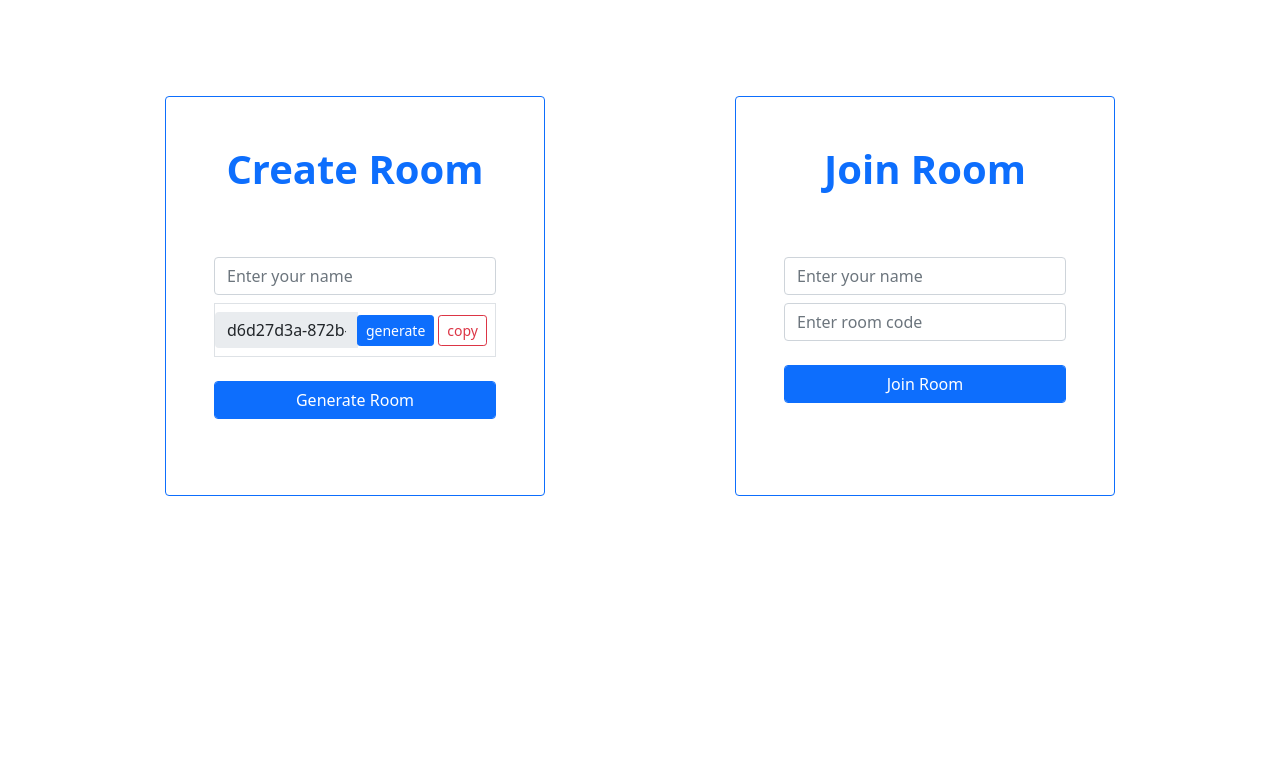
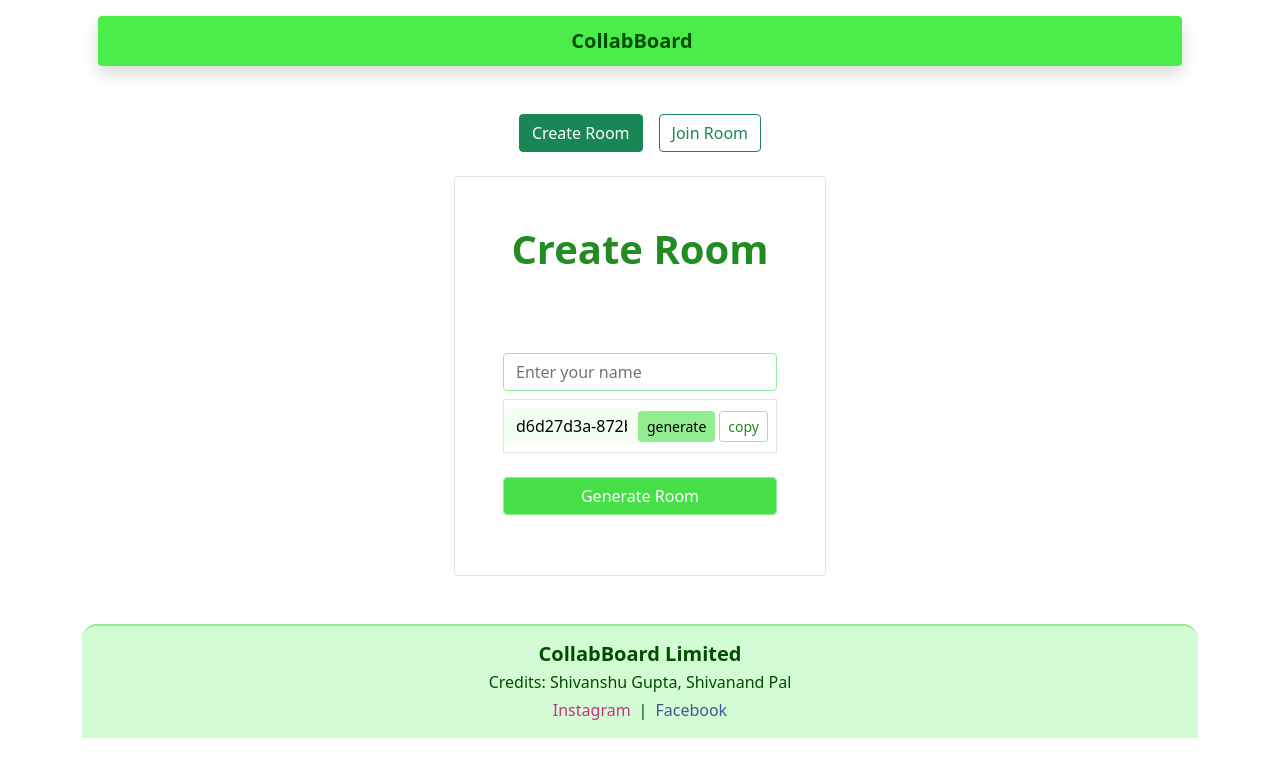
Before and after one commit to shivanandpal91/CollabBoard, a React (Vite) app in the folder frontend/: page / in a window 1280 px wide. Shown: the top 776 px of the page. Built offline with nearby package versions, Linux system fonts and the light colour scheme; no server answers.

Commit message:
Initial commit on b1

```diff
--- a/frontend/src/App.jsx
+++ b/frontend/src/App.jsx
@@ -6,6 +6,9 @@ import io from "socket.io-client";
 import "./App.css";
 
 import Forms from "./components/Forms";
+import Footer from "./components/Footer/Footer.jsx";
+import FormHeader from "./components/Header/FormHeader";
+
 import RoomPage from "./pages/RoomPage";
 
 const server = "http://localhost:5000";
@@ -23,7 +26,7 @@ const App = () => {
   const [users, setUsers] = useState([]);
   const [peers, setPeers] = useState({});
   const [myPeer, setMyPeer] = useState(null);
-  const [openVideo, setOpenVideo] = useState(true);
+  const [openVideo, setOpenVideo] = useState(false);
 
   const videoGrid = useRef(null);
 
@@ -106,14 +109,19 @@ const App = () => {
       <Routes>
         <Route
           path="/"
-          element={
+          element = {
+  <div className="d-flex flex-column h-100">
+    <FormHeader />
     <Forms
       uuid={uuid}
       setMyPeer={setMyPeer}
       socket={socket}
       setUser={setUser}
     />
+    <Footer />
+  </div>
 }
+
         />
         <Route
           path="/:roomId"
@@ -123,10 +131,10 @@ const App = () => {
     onClick={() => setOpenVideo(!openVideo)}
     style={{
       position: "absolute",
-                  top: "10px",
+      top: "60px", // moved downward
       right: "10px",
       zIndex: "100",
-                  backgroundColor: "white",
+      backgroundColor: "#1E865A",
       border: "none",
       padding: "10px",
       borderRadius: "5px",
@@ -136,7 +144,7 @@ const App = () => {
     Open Video
   </button>
   <div
-                className="video-grid h-100 position-fixed top-0 "
+    className="video-grid h-100 position-fixed top-0"
     style={{
       zIndex: 1000,
       right: openVideo ? "0" : "-100%",
@@ -144,7 +152,7 @@ const App = () => {
     ref={videoGrid}
   >
     <button
-                  className="btn btn-light  "
+      className="btn btn-light"
       onClick={() => setOpenVideo(false)}
     >
       Close
@@ -161,7 +169,9 @@ const App = () => {
     users={users}
     setUsers={setUsers}
   />
+  <Footer start />
 </>
+
           }
         />
       </Routes>
--- /dev/null
+++ b/frontend/src/components/Footer/Footer.jsx
@@ -0,0 +1,42 @@
+const Footer = () => {
+  return (
+    <footer
+      className="text-center p-3 mt-5" // adds top margin using Bootstrap
+      style={{
+        backgroundColor: "#d4fcd4",
+        borderTop: "2px solid #90ee90",
+        borderRadius: "15px 15px 0 0",
+        color: "#004d00",
+        marginTop: "50px", // adds custom margin if needed more spacing
+      }}
+    >
+      <h5 className="mb-1 fw-bold">CollabBoard Limited</h5>
+      <p className="mb-1">
+        Credits: Shivanshu Gupta, Shivanand Pal
+      </p>
+      <div>
+        <a
+          href="https://instagram.com"
+          target="_blank"
+          rel="noopener noreferrer"
+          className="mx-2 text-decoration-none"
+          style={{ color: "#C13584" }}
+        >
+          Instagram
+        </a>
+        |
+        <a
+          href="https://facebook.com"
+          target="_blank"
+          rel="noopener noreferrer"
+          className="mx-2 text-decoration-none"
+          style={{ color: "#3b5998" }}
+        >
+          Facebook
+        </a>
+      </div>
+    </footer>
+  );
+};
+
+export default Footer;
--- a/frontend/src/components/Forms/CreateRoomForm/index.jsx
+++ b/frontend/src/components/Forms/CreateRoomForm/index.jsx
@@ -1,5 +1,6 @@
 import { useState } from "react";
 import { useNavigate } from "react-router-dom";
+import { toast } from "react-toastify";
 import Peer from "peerjs";
 
 const CreateRoomForm = ({ uuid, socket, setUser, setMyPeer }) => {
@@ -10,8 +11,6 @@ const CreateRoomForm = ({ uuid, socket, setUser, setMyPeer }) => {
 
   const handleCreateRoom = (e) => {
     e.preventDefault();
-
-    // {name,roomId, userId, host, presenter}
 
     const myPeer = new Peer(undefined, {
       host: "/",
@@ -35,6 +34,7 @@ const CreateRoomForm = ({ uuid, socket, setUser, setMyPeer }) => {
       console.log(roomData);
       socket.emit("userJoined", roomData);
     });
+
     myPeer.on("error", (err) => {
       console.log("peer connection error", err);
       myPeer.reconnect();
@@ -50,28 +50,36 @@ const CreateRoomForm = ({ uuid, socket, setUser, setMyPeer }) => {
           placeholder="Enter your name"
           value={name}
           onChange={(e) => setName(e.target.value)}
+          style={{ borderColor: "#90ee90" }}
         />
       </div>
-      <div className="form-group border">
-        <div className="input-group d-flex align-items-center jusitfy-content-center">
+      <div className="form-group border" style={{ borderColor: "#90ee90" }}>
+        <div className="input-group d-flex align-items-center justify-content-center">
           <input
             type="text"
             value={roomId}
             className="form-control my-2 border-0"
             disabled
             placeholder="Generate room code"
+            style={{ backgroundColor: "#f4fff4", color: "#000" }}
           />
           <div className="input-group-append">
             <button
-              className="btn btn-primary btn-sm me-1"
+              className="btn btn-success btn-sm me-1"
               onClick={() => setRoomId(uuid())}
               type="button"
+              style={{ backgroundColor: "#90ee90", borderColor: "#90ee90", color: "#000" }}
             >
               generate
             </button>
             <button
-              className="btn btn-outline-danger btn-sm me-2"
+              className="btn btn-outline-success btn-sm me-2"
               type="button"
+              onClick={() => {
+                navigator.clipboard.writeText(roomId);
+                toast.success("Room ID copied!");
+              }}
+              style={{ borderColor: "#90ee90", color: "#228B22" }}
             >
               copy
             </button>
@@ -81,7 +89,8 @@ const CreateRoomForm = ({ uuid, socket, setUser, setMyPeer }) => {
       <button
         type="submit"
         onClick={handleCreateRoom}
-        className="mt-4 btn-primary btn-block form-control"
+        className="mt-4 btn btn-success btn-block form-control"
+        style={{ backgroundColor: "#47df47ff", borderColor: "#90ee90" }}
       >
         Generate Room
       </button>
--- a/frontend/src/components/Forms/JoinRoomForm/index.jsx
+++ b/frontend/src/components/Forms/JoinRoomForm/index.jsx
@@ -11,7 +11,6 @@ const JoinRoomForm = ({ uuid, socket, setUser, setMyPeer }) => {
   const handleRoomJoin = (e) => {
     e.preventDefault();
 
-    // open peer connccction with socket.io server
     const myPeer = new Peer(undefined, {
       host: "/",
       port: 5001,
@@ -33,6 +32,7 @@ const JoinRoomForm = ({ uuid, socket, setUser, setMyPeer }) => {
       navigate(`/${roomId}`);
       socket.emit("userJoined", roomData);
     });
+
     myPeer.on("error", (err) => {
       console.log("peer connection error", err);
       myPeer.reconnect();
@@ -48,6 +48,7 @@ const JoinRoomForm = ({ uuid, socket, setUser, setMyPeer }) => {
           placeholder="Enter your name"
           value={name}
           onChange={(e) => setName(e.target.value)}
+          style={{ borderColor: "#90ee90" }}
         />
       </div>
       <div className="form-group">
@@ -57,12 +58,14 @@ const JoinRoomForm = ({ uuid, socket, setUser, setMyPeer }) => {
           placeholder="Enter room code"
           value={roomId}
           onChange={(e) => setRoomId(e.target.value)}
+          style={{ borderColor: "#90ee90" }}
         />
       </div>
       <button
         type="submit"
         onClick={handleRoomJoin}
-        className="mt-4 btn-primary btn-block form-control"
+        className="mt-4 btn btn-success btn-block form-control"
+        style={{ backgroundColor: "#47df47ff", borderColor: "#90ee90" }}
       >
         Join Room
       </button>
--- a/frontend/src/components/Forms/index.jsx
+++ b/frontend/src/components/Forms/index.jsx
@@ -1,28 +1,51 @@
+import { useState } from "react";
 import CreateRoomForm from "./CreateRoomForm";
 import JoinRoomForm from "./JoinRoomForm";
-
 import "./index.css";
 
 const Forms = ({ uuid, socket, setUser, setMyPeer }) => {
+  const [showCreate, setShowCreate] = useState(true);
+
   return (
-    <div className="row h-100 pt-5">
-      <div className="col-md-4 mt-5 form-box p-5 border border-primary rounded-2 mx-auto d-flex flex-column align-items-center">
-        <h1 className="text-primary fw-bold">Create Room</h1>
+    <div className="d-flex flex-column align-items-center h-100 pt-5">
+      <div className="mb-4">
+        <button
+          className={`btn mx-2 ${showCreate ? "btn-success" : "btn-outline-success"}`}
+          onClick={() => setShowCreate(true)}
+        >
+          Create Room
+        </button>
+        <button
+          className={`btn mx-2 ${!showCreate ? "btn-success" : "btn-outline-success"}`}
+          onClick={() => setShowCreate(false)}
+        >
+          Join Room
+        </button>
+      </div>
+
+      <div
+        className="col-md-4 form-box p-5 border rounded-2 mx-auto d-flex flex-column align-items-center"
+        style={{ borderColor: "#90ee90" }}
+      >
+        <h1 className="fw-bold mb-4" style={{ color: "#228B22" }}>
+          {showCreate ? "Create Room" : "Join Room"}
+        </h1>
+
+        {showCreate ? (
           <CreateRoomForm
             uuid={uuid}
             setMyPeer={setMyPeer}
             socket={socket}
             setUser={setUser}
           />
-      </div>
-      <div className="col-md-4 mt-5 form-box p-5 border border-primary rounded-2 mx-auto d-flex flex-column align-items-center">
-        <h1 className="text-primary fw-bold">Join Room</h1>
+        ) : (
           <JoinRoomForm
             uuid={uuid}
             setMyPeer={setMyPeer}
             socket={socket}
             setUser={setUser}
           />
+        )}
       </div>
     </div>
   );
--- /dev/null
+++ b/frontend/src/components/Header/FormHeader.jsx
@@ -0,0 +1,19 @@
+const FormHeader = () => {
+  return (
+    <nav
+      className="navbar navbar-expand-lg mx-3 mt-3 rounded shadow"
+      style={{
+        backgroundColor: "#4aed4aff",
+        borderRadius: "15px",
+      }}
+    >
+      <div className="container-fluid justify-content-center">
+        <span className="navbar-brand mb-0 h1 fw-bold" style={{ color: "#004d00" }}>
+          CollabBoard
+        </span>
+      </div>
+    </nav>
+  );
+};
+
+export default FormHeader;
--- /dev/null
+++ b/frontend/src/components/Header/RoomHeader.jsx
@@ -0,0 +1,41 @@
+const RoomHeader = ({ user, onLeave }) => {
+  return (
+    <nav
+      className="navbar navbar-expand-md w-100"
+      style={{
+        backgroundColor: "#55dc99ff",
+        padding: "0.4rem 1rem",
+        color: "white",
+        fontSize: "1rem",
+        fontWeight: 500,
+        borderBottomLeftRadius: "30px",
+        borderBottomRightRadius: "30px",
+        boxShadow: "0 6px 12px rgba(0, 0, 0, 0.15)",
+      }}
+    >
+      <div className="container-fluid">
+        <div className="navbar-brand text-white">
+          Room_Id: {user?.roomId || "Unknown"}
+        </div>
+
+        <div className="d-flex ms-auto align-items-center">
+          <span className="me-3">You: {user?.name || "N/A"}</span>
+          <button
+            className="btn btn-sm"
+            style={{
+              backgroundColor: "#a84625ff",
+              color: "white",
+              fontWeight: 500,
+              borderRadius: "10px",
+            }}
+            onClick={onLeave}
+          >
+            Leave Room
+          </button>
+        </div>
+      </div>
+    </nav>
+  );
+};
+
+export default RoomHeader;
--- a/frontend/src/pages/RoomPage/index.jsx
+++ b/frontend/src/pages/RoomPage/index.jsx
@@ -1,9 +1,10 @@
 import { useState, useRef, useEffect } from "react";
-
 import "./index.css";
 
 import WhiteBoard from "../../components/Whiteboard";
 import Chat from "../../components/ChatBar";
+import RoomHeader from "../../components/Header/RoomHeader"; // adjust the path as per your project
+
 import { toast } from "react-toastify";
 
 const RoomPage = ({
@@ -25,7 +26,9 @@ const RoomPage = ({
   const [elements, setElements] = useState([]);
   const [history, setHistory] = useState([]);
   const [openedUserTab, setOpenedUserTab] = useState(false);
+  const [showChat, setShowChat] = useState(true);
   const [stream, setStream] = useState(null);
+  const [chat, setChat] = useState([]);
 
   const handleClearCanvas = () => {
     const canvas = canvasRef.current;
@@ -34,12 +37,18 @@ const RoomPage = ({
     ctx.clearRect(0, 0, canvasRef.current.width, canvasRef.current.height);
     setElements([]);
   };
-
+  useEffect(() => {}, [elements]);
   const undo = () => {
     setHistory((prevHistory) => [
       ...prevHistory,
       elements[elements.length - 1],
     ]);
+    if (elements.length === 1) {
+      const canvas = canvasRef.current;
+      const ctx = canvas.getContext("2d");
+      ctx.fillRect = "white";
+      ctx.clearRect(0, 0, canvasRef.current.width, canvasRef.current.height);
+    }
     setElements((prevElements) =>
       prevElements.slice(0, prevElements.length - 1)
     );
@@ -79,8 +88,6 @@ const RoomPage = ({
         addVideoStream(div, myVideo, stream);
 
         myPeer.on("call", (call) => {
-          console.log("call", call);
-
           call.answer(stream);
           const div = document.createElement("div");
           div.id = call.peer;
@@ -93,6 +100,7 @@ const RoomPage = ({
 
   useEffect(() => {
     socket.on("userJoinedMessageBroadcasted", (data) => {
+      toast.info(`${data.name} joined the room`);
       setUsers(data.users);
       navigator.mediaDevices
         .getUserMedia({
@@ -100,26 +108,28 @@ const RoomPage = ({
           audio: true,
         })
         .then((stream) => {
-          console.log(`${data.name} ${data.userId} joined the room`);
-          toast.info(`${data.name} joined the room`);
-          console.log("working");
           connectToNewUser(data.userId, data.name, stream);
-          console.log("working");
         });
     });
   }, []);
 
   return (
+    <>
+      {/* <RoomHeader user={user} onLeave={() => (window.location.href = "/")} /> */}
+      <RoomHeader user={user} onLeave={() => (window.location.href = "/")} />
+
+
+      {/* <div style={{ height: "80px" }}></div> */}
       <div className="row">
         <div>
           <button
             type="button"
-          className="btn btn-dark"
+            className="btn btn-success"
             style={{
               display: "block",
               position: "absolute",
-            top: "5%",
-            left: "3%",
+              top: "11%",
+              left: "1%",
               height: "40px",
               width: "100px",
             }}
@@ -127,14 +137,47 @@ const RoomPage = ({
           >
             Users
           </button>
-      <h2  className="text-left py-4"><span className="text-primary">Online Users: {users.length}</span></h2>
+
+          {!showChat && (
+            <button
+              type="button"
+              className="btn btn-success"
+              style={{
+                display: "block",
+                position: "absolute",
+                top: "17%",
+                left: "1%",
+                height: "40px",
+                width: "100px",
+              }}
+              onClick={() => setShowChat(true)}
+            >
+              Chat
+            </button>
+          )}
+
+          <div
+            className="w-100 text-center py-4 mb-3"
+            style={{ overflowY: "auto" }}
+          >
+            <h2 className="text-success">Online Users: {users.length}</h2>
+          </div>
         </div>
 
-      <Chat socket={socket}/>
+        {showChat && (
+          <Chat
+            socket={socket}
+            chat={chat}
+            setChat={setChat}
+            onClose={() => setShowChat(false)}
+            isVisible={showChat}
+          />
+        )}
+
         {openedUserTab && (
           <div
-          className="position-fixed top-0 h-100 text-white bg-secondary"
-          style={{ width: "250px", left: "0%", zIndex: 1020}}
+            className="position-fixed top-0 h-100 text-white bg-dark"
+            style={{ width: "250px", left: "0%", zIndex: 1020 }}
           >
             <button
               type="button"
@@ -152,80 +195,63 @@ const RoomPage = ({
             </div>
           </div>
         )}
-      <h1 className="text-center py-2">
-        CollabBoard{" "}
-        {/* <span className="text-primary">[Online Users: {users.length}]</span> */}
-      </h1>
+
+        <h1 className="text-center py-2 text-success">CollabBoard</h1>
+
         {user?.presenter && (
-        <div className="col-md-10 mx-auto px-5 mb-3 d-flex align-items-center jusitfy-content-center">
-          <div className="d-flex col-md-2 justify-content-center gap-1">
-            <div className="d-flex gap-1 align-items-center">
-              <label htmlFor="pencil">Pencil</label>
+          <div className="col-md-10 mx-auto px-5 mb-3 d-flex align-items-center justify-content-center flex-wrap gap-3">
+            <div className="d-flex col-md-2 justify-content-center gap-2">
+              {["pencil", "line", "rect"].map((t) => (
+                <div key={t} className="d-flex gap-1 align-items-center">
+                  <label htmlFor={t} className="text-capitalize">
+                    {t}
+                  </label>
                   <input
                     type="radio"
                     name="tool"
-                id="pencil"
-                checked={tool === "pencil"}
-                value="pencil"
+                    id={t}
+                    checked={tool === t}
+                    value={t}
                     className="mt-1"
                     onChange={(e) => setTool(e.target.value)}
                   />
                 </div>
-            <div className="d-flex gap-1 align-items-center">
-              <label htmlFor="line">Line</label>
-              <input
-                type="radio"
-                id="line"
-                name="tool"
-                value="line"
-                checked={tool === "line"}
-                className="mt-1"
-                onChange={(e) => setTool(e.target.value)}
-              />
+              ))}
             </div>
-            <div className="d-flex  gap-1 align-items-center">
-              <label htmlFor="rect">Rectangle</label>
-              <input
-                type="radio"
-                name="tool"
-                id="rect"
-                checked={tool === "rect"}
-                value="rect"
-                className="mt-1"
-                onChange={(e) => setTool(e.target.value)}
-              />
-            </div>
-          </div>
-          <div className="col-md-3 mx-auto ">
-            <div className="d-flex align-items-center justify-content-center">
-              <label htmlFor="color">Select Color: </label>
+
+            <div className="col-md-3 d-flex justify-content-center align-items-center gap-3">
+              <label htmlFor="color">Color:</label>
               <input
                 type="color"
                 id="color"
-                className="mt-1 ms-3"
+                className="form-control form-control-color"
                 value={color}
                 onChange={(e) => setColor(e.target.value)}
               />
             </div>
-          </div>
+
             <div className="col-md-3 d-flex gap-2">
               <button
-              className="btn btn-primary mt-1"
+                className="btn btn-success mt-1"
                 disabled={elements.length === 0}
-              onClick={() => undo()}
+                onClick={undo}
               >
                 Undo
               </button>
               <button
-              className="btn btn-outline-primary mt-1"
+                className="btn btn-outline-success mt-1"
                 disabled={history.length < 1}
-              onClick={() => redo()}
+                onClick={redo}
               >
                 Redo
               </button>
             </div>
+
             <div className="col-md-2">
-            <button className="btn btn-danger" onClick={handleClearCanvas}>
+              <button
+                className="btn btn-danger mt-1"
+                onClick={handleClearCanvas}
+              >
                 Clear Canvas
               </button>
             </div>
@@ -244,7 +270,9 @@ const RoomPage = ({
             socket={socket}
           />
         </div>
+        <div style={{ height: "80px" }}></div>
       </div>
+    </>
   );
 };
 
```
Also changed, not shown: frontend/src/components/ChatBar/index.jsx (+28 -95 lines), frontend/src/components/Whiteboard/index.jsx (+7 -4 lines), frontend/src/components/Footer/Footer.css (added), 1 other file (tests, documents, lock files or other folders). Lines whose indentation alone changed are shown as unchanged.
